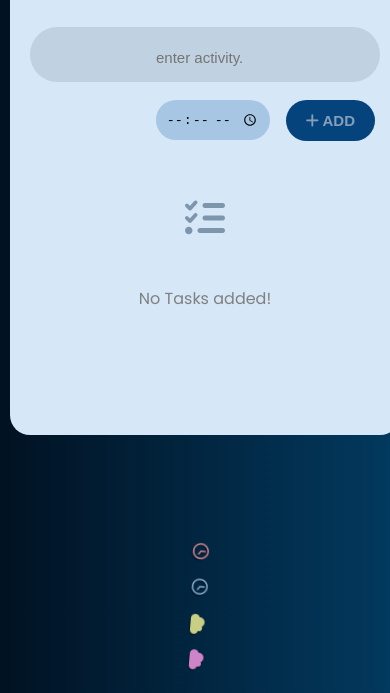
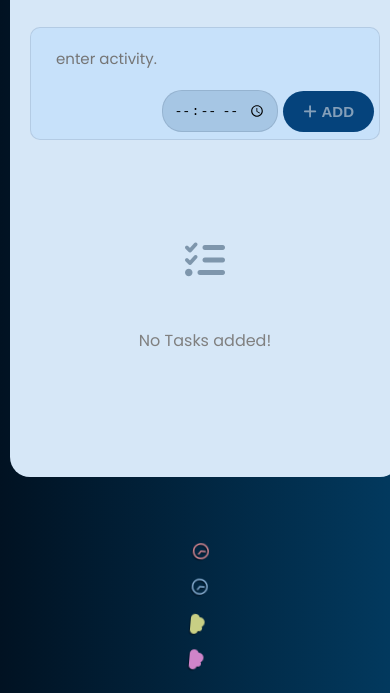
Before and after one commit to NdangaHeritier/FUTURE_FS_03, a plain HTML site: page index.html in a window 390 px wide. Shown: the part 151-844 px from the top of the page. Drawn offline with Linux system fonts and the light colour scheme.

Commit message:
Update todo.css

```diff
--- a/styles/todo.css
+++ b/styles/todo.css
@@ -4,6 +4,14 @@ body{
     font-family: "Poppins", sans-serif;
     font-style: normal;
     scroll-behavior: smooth;
+}
+::-webkit-scrollbar{
+    width: 10px;
+}
+::-webkit-scrollbar-thumb{
+    background-color: rgb(145, 174, 184);
+    border-radius: 20px;
+
 }
 .container{
     background: linear-gradient(90deg,rgb(1, 18, 34), rgb(2, 59, 97));
@@ -40,14 +48,16 @@ body{
     padding: 20px 0px;
 }
 .input-group{
-    background-color: rgba(1, 18, 34, 0.103);
-    padding: 0px;
+    background-color: rgb(199, 225, 250);
+    padding: 2px 5px;
     border-radius: 50px;
     display: flex;
     overflow: hidden;
     align-items: center;
     justify-content: space-between;
     gap: 2px;
+    border: 1px solid rgba(1, 18, 34, 0.1);
+    margin-bottom: 1rem;
 }
 .todo-input{
     padding: 5px 20px;
@@ -55,7 +65,10 @@ body{
     outline: 0;
     background-color: transparent;
     font-size: 15px;
+    font-family: "Poppins", sans-serif;
+    font-style: normal;
     color: rgb(46, 47, 48);
+    width: 100%;
 }
 .todo-time{
     padding: 10px;
@@ -64,6 +77,7 @@ body{
     margin: 2px 0px;
     background-color: rgb(166, 198, 228);
     border-radius: 20px;
+    border: 1px solid rgba(1, 18, 34, 0.1);
 }
 .todo-button{
     padding: 12px 20px;
@@ -72,6 +86,10 @@ body{
     background-color: rgb(5, 67, 124);
     border: 0;
     outline: 0;
+    display: flex;
+    gap: 5px;
+    align-items: center;
+    justify-content: center;
     border-radius: 30px;
     cursor: pointer;
     color: rgb(132, 159, 185);
@@ -85,6 +103,8 @@ body{
     display: flex;
     flex-direction: column;
     gap: 1rem;
+    max-height: 350px;
+    overflow: auto;
 }
 
 .no-items{
@@ -234,11 +254,12 @@ body{
     .input-group{
         flex-wrap: wrap;
         justify-content: end;
-        height: 45px;
+        /* height: 45px; */
         padding: 5px;
         overflow:visible;
-        margin-bottom: 3rem;
-        gap: 1rem;
+        margin-bottom: 2rem;
+        gap: 5px;
+        border-radius: 10px;
     }
     .todo-input{
         height: 40px;
```
